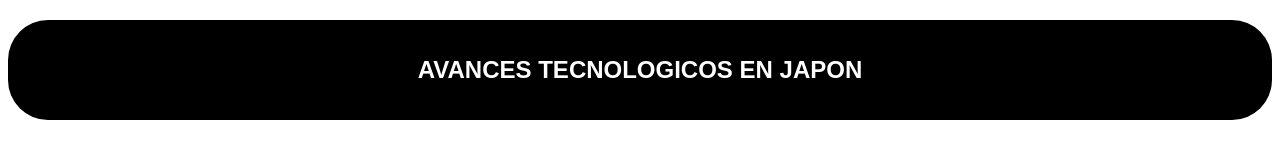
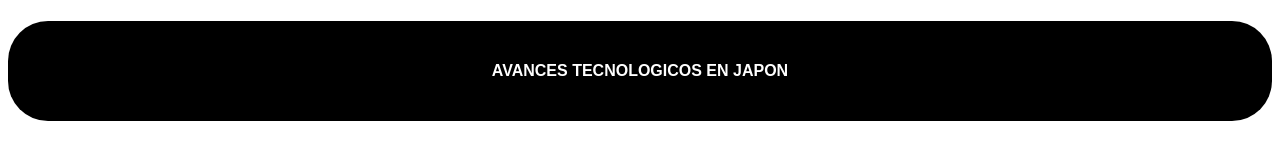
Before and after one commit to arevalojr/ZAIDPROFE.github.io, a plain HTML site: page PRUEBA.html in a window 1280 px wide. Shown: the top 160 px of the page. Drawn offline with Linux system fonts and the light colour scheme.

Commit message:
Update PRUEBA.html

```diff
--- a/PRUEBA.html
+++ b/PRUEBA.html
@@ -5,7 +5,7 @@
     <meta name="viewport" content="width=device-width, initial-scale=1.0">
     <title>nose</title>
     <style>
-        h2{
+        h4{
             color: white;
             font-family: Arial, Helvetica, sans-serif ;
         }
@@ -17,7 +17,7 @@
 </head>
 <body>
     <header class="algo" style="border: 10px;line-height: 100px; border-color: black; width: 100%; height: 100%; background-color: black;">
-        <h2 align="center">AVANCES TECNOLOGICOS EN JAPON</h2>
+        <h4 align="center">AVANCES TECNOLOGICOS EN JAPON</h4>
 
     </header>
     <br><br><br><br><br><br><br><br><br><br><br><br><br><br><br><br><br><br><br><br>
```
